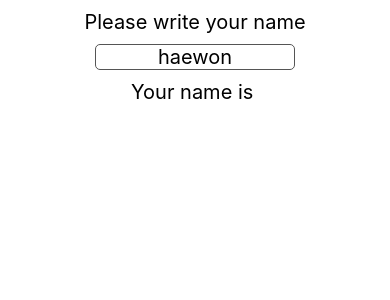
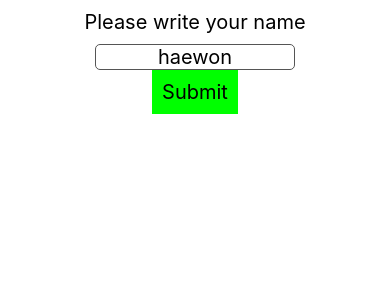
Before and after one commit to godnjs1582/react-native-cli, a React Native app: screen / in a window 390 px wide. Shown: the top 300 px of the page. Built offline with nearby package versions, Linux system fonts and the light colour scheme.

Commit message:
FEAT:touchables, button, pressable

```diff
--- a/App.js
+++ b/App.js
@@ -1,9 +1,13 @@
 import React, {useState} from 'react';
-import {StyleSheet, Text, View, TextInput} from 'react-native';
+import {StyleSheet, Text, View, TextInput, Button, TouchableOpacity, TouchableHighlight, TouchableWithoutFeedback, Pressable} from 'react-native';
 // https://stackoverflow.com/questions/34977588/input-text-doesnt-show-keyboard-on-ios-simulator (키보드 안 나타나는 현상 )
 //numeric, phone-pad,default,...
 const App = () => {
   const [name, setName] = useState('');
+  const [submitted, setSubmitted] = useState(false);
+  const onPressHandler = () => {
+    setSubmitted(!submitted);
+  };
   return (
     <View style={styles.body}>
       <Text style={styles.text}>Please write your name</Text>
@@ -16,8 +20,28 @@
         maxLength={2}
         editable={true}
         secureTextEntry
-        />
-      <Text style={styles.text}>Your name is {name}</Text>
+      />
+      {/* <Button title={submitted ? 'Clear' : 'Submit'} onPress={onPressHandler} disabled={false} /> */}
+      {/* toughableOpacity , touchableghighlight, touchablewidthoutfeedback, Pressable, */}
+      {/* <TouchableWithoutFeedback
+        style={styles.button}
+        onPress={onPressHandler}
+      > */}
+      <Pressable
+        onPress={onPressHandler}
+        hitSlop={{top: 10, bottom: 10, right: 10, left: 10}}
+        disabled={false}
+        android_ripple={{color: '#00f'}}
+        // delayLongPress={1000}
+        style={({pressed}) => [
+          {backgroundColor: pressed ? '#dddddd' : '#00ff00'},
+        ]}>
+        <Text style={styles.text}>{submitted ? 'Clear' : 'Submit'}</Text>
+      </Pressable>
+      {/* </TouchableWithoutFeedback> */}
+      {submitted ?
+        <Text style={styles.text}>You are registered as {name}</Text>
+        : null}
     </View>
   );
 };
@@ -47,6 +71,12 @@
     textAlign: 'center',
     fontSize: 20,
   },
+  button: {
+    backgroundColor: '#00ff00',
+    width: 150,
+    height: 50,
+    alignItems: 'center',
+  },
 });
 
 export default App;
```
